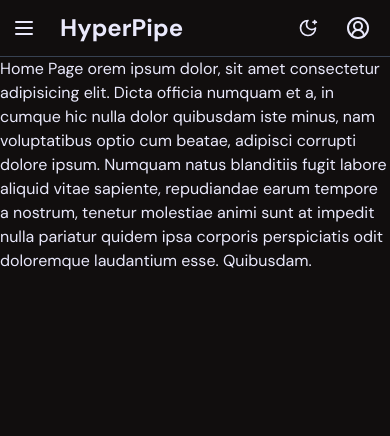
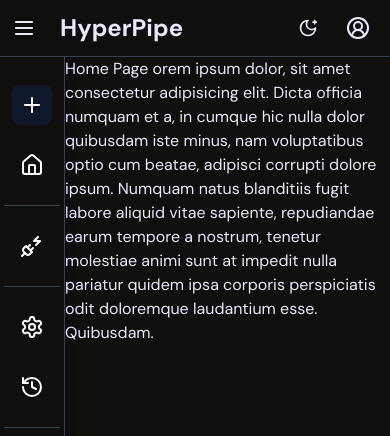
Before and after one commit to Prajwal-17/Synapses, a Next.js app: page /home in a window 390 px wide. Shown: the top 436 px of the page. Built offline with nearby package versions, Linux system fonts and the light colour scheme; no server answers.

Commit message:
fix(ui): sidebar errors

```diff
--- /dev/null
+++ b/app/pipeflow/[userId]/[pipeId]/page.tsx
@@ -0,0 +1,11 @@
+export default function Editor() {
+  return (<>
+    {/* <div>
+      hello
+    </div> */}
+
+    <div>
+
+    </div>
+  </>)
+}
--- a/components/navbar/Navbar.tsx
+++ b/components/navbar/Navbar.tsx
@@ -19,7 +19,7 @@ export const Navbar = () => {
       <nav className="flex items-center justify-between px-3 md:px-5 py-2 ">
         <div className="flex items-center">
           {
-            pathname == "/home" &&
+            pathname !== "/" &&
             <button onClick={toggleSidebar} className="text-center hover:cursor-pointer">
               <Menu />
             </button>
--- a/components/sidebar/Sidebar.tsx
+++ b/components/sidebar/Sidebar.tsx
@@ -10,53 +10,44 @@ export const Sidebar = () => {
   const isSidebarOpen = useSidebarStore((state) => state.isSidebarOpen)
 
   return (<>
-    <div className={`h-screen py-7 px-1 flex flex-col items-center gap-5 text-black bg-white dark:bg-background dark:text-white shadow-lg ${isSidebarOpen ? "w-52 items-start" : "w-16"}md:flex hidden hover:items-start hover:px-3 hover:w-52`}>
-      <div className={`${isSidebarOpen ? "w-full" : ""} bg-slate-200 dark:bg-slate-900 px-2 py-2 rounded-lg hover:cursor-pointer flex justify-center gap-2 hover:bg-slate-300 dark:hover:bg-slate-800`}>
+    <div className={`${isSidebarOpen ? "w-52 items-start" : "w-16"} group w-16 h-screen py-7 px-1 flex flex-col items-center hover:items-start hover:text-black hover:w-52 hover:px-3 gap-5 text-black bg-white dark:bg-background dark:text-white shadow-lg`}>
+      <div className={`${isSidebarOpen ? "w-full" : ""} bg-slate-200 dark:bg-slate-900 px-2 py-2 rounded-lg hover:cursor-pointer group-hover:w-full flex justify-center gap-2 hover:bg-slate-300 dark:hover:bg-slate-800`}>
         <Plus />
-        <span className={`${isSidebarOpen ? "block" : "hidden"} group-hover:block font-semibold`}>
-          Create
-        </span>
+        <span className={`${isSidebarOpen ? "block" : "hidden"} group-hover:block font-semibold`}>Create</span>
       </div>
 
-      <Link href="/home" className={`${isSidebarOpen ? "w-full justify-start px-2 py-2" : ""} px-2 py-2 rounded-lg hover:cursor-pointer flex justify-start gap-2 hover:bg-[linear-gradient(to_right,#C9D6FF,#E2E2E2)] dark:hover:bg-linear-gradient(to_right,_#243B55,_#141E30)]`} >
+      <Link href="/home" className={`${isSidebarOpen ? "w-full justify-start px-2 py-2" : ""} px-2 py-2 rounded-lg hover:cursor-pointer group-hover:w-full flex justify-start gap-2 hover:bg-[linear-gradient(to_right,#C9D6FF,#E2E2E2)] dark:hover:bg-[linear-gradient(to_right,_#243B55,_#141E30)]`}>
         <House />
-        <span className={`${isSidebarOpen ? "block" : "hidden"} group-hover:block font-semibold`}>
-          Home
-        </span>
+        <span className={`${isSidebarOpen ? "block" : "hidden"} group-hover:block font-semibold`}>Home</span>
       </Link>
 
       <Separator orientation="horizontal" className="w-full h-[1px] bg-gray-200 dark:bg-gray-700" />
 
-      <Link href="/pipes" className={`${isSidebarOpen ? "w-full justify-start px-2 py-2" : ""} px-2 py-2 rounded-lg hover:cursor-pointer flex justify-start gap-2 hover:bg-[linear-gradient(to_right,#C9D6FF,#E2E2E2)] dark:hover:bg-[linear-gradient(to_right,_#243B55,_#141E30)]`}>
+      <Link href="/pipes" className={`${isSidebarOpen ? "w-full justify-start px-2 py-2" : ""} px-2 py-2 rounded-lg hover:cursor-pointer group-hover:w-full flex justify-start gap-2 hover:bg-[linear-gradient(to_right,#C9D6FF,#E2E2E2)] dark:hover:bg-[linear-gradient(to_right,_#243B55,_#141E30)]`}>
         <PlugZap />
-        <span className={`${isSidebarOpen ? "block" : "hidden"} group-hover:block font-semibold`}        >
-          Pipes
-        </span>
+        <span className={`${isSidebarOpen ? "block" : "hidden"} group-hover:block font-semibold`}>Pipes</span>
       </Link>
 
       <Separator orientation="horizontal" className="w-full h-[1px] bg-gray-200 dark:bg-gray-700" />
 
-      <Link href="/settings" className={`${isSidebarOpen ? "w-full justify-start px-2 py-2" : ""} px-2 py-2 rounded-lg hover:cursor-pointer flex justify-start gap-2 hover:bg-[linear-gradient(to_right,#C9D6FF,#E2E2E2)] dark:hover:bg-[linear-gradient(to_right,_#243B55,_#141E30)]`}>
+      <Link href="/settings" className={`${isSidebarOpen ? "w-full justify-start px-2 py-2" : ""} px-2 py-2 rounded-lg hover:cursor-pointer group-hover:w-full flex justify-start gap-2 hover:bg-[linear-gradient(to_right,#C9D6FF,#E2E2E2)] dark:hover:bg-[linear-gradient(to_right,_#243B55,_#141E30)]`}>
         <Settings />
-        <span className={`${isSidebarOpen ? "block" : "hidden"} group-hover:block font-semibold`}>
-          Settings
-        </span>
+        <span className={`${isSidebarOpen ? "block" : "hidden"} group-hover:block font-semibold`}>Settings</span>
       </Link>
 
-      <Link href="/history" className={`${isSidebarOpen ? "w-full justify-start px-2 py-2" : ""} px-2 py-2 rounded-lg hover:cursor-pointer flex justify-start gap-2 hover:bg-[linear-gradient(to_right,#C9D6FF,#E2E2E2)] dark:hover:bg-[linear-gradient(to_right,_#243B55,_#141E30)]`}>
+      <Link href="history" className={`${isSidebarOpen ? "w-full justify-start px-2 py-2" : ""} px-2 py-2 rounded-lg hover:cursor-pointer group-hover:w-full flex justify-start gap-2 hover:bg-[linear-gradient(to_right,#C9D6FF,#E2E2E2)] dark:hover:bg-[linear-gradient(to_right,_#243B55,_#141E30)]`}>
         <History />
-        <span className={`${isSidebarOpen ? "block" : "hidden"} group-hover:block font-semibold`} >
-          History
-        </span>
+        <span className={`${isSidebarOpen ? "block" : "hidden"} group-hover:block font-semibold`}>History</span>
       </Link>
 
       {/* <div>
-        <CircleUserRoundIcon />
-      </div> */}
+          <CircleUserRoundIcon />
+        </div> */}
 
       <Separator orientation="horizontal" className="w-full h-[1px] bg-gray-200 dark:bg-gray-700" />
     </div>
 
-    <Separator orientation="vertical" className="w-[1px] h-screen bg-gray-200 dark:bg-gray-700 hidden md:block" />
+    <Separator orientation="vertical" className="w-[1px] h-screen bg-gray-200 dark:bg-gray-700" />
+
   </>)
 }
```
Also changed, not shown: components/workflow-editor/FlowComponent.tsx (added, +11 -0 lines).
